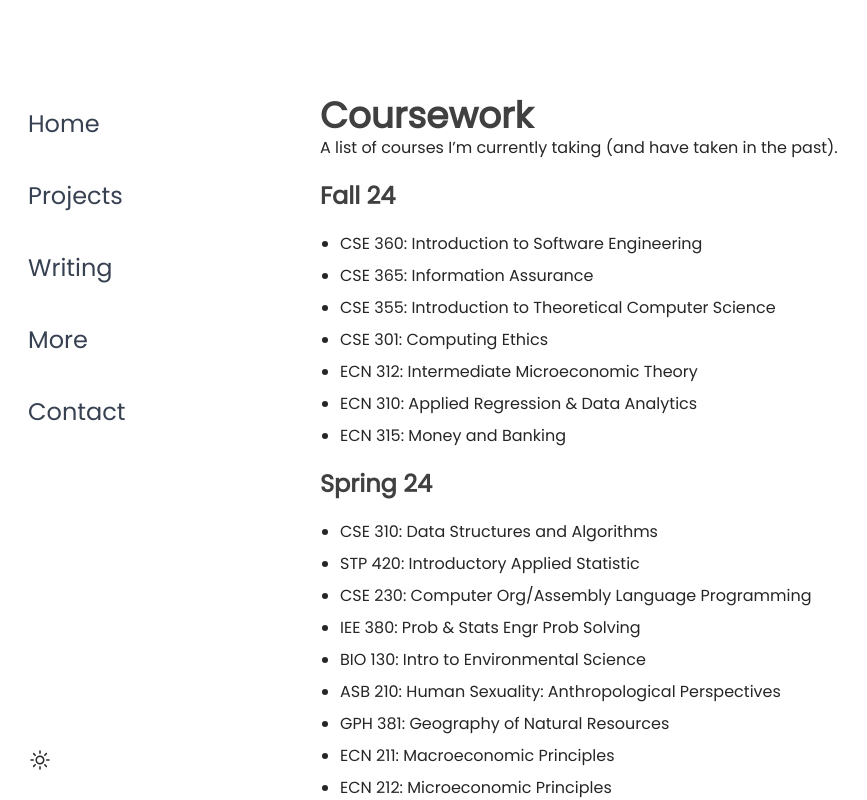
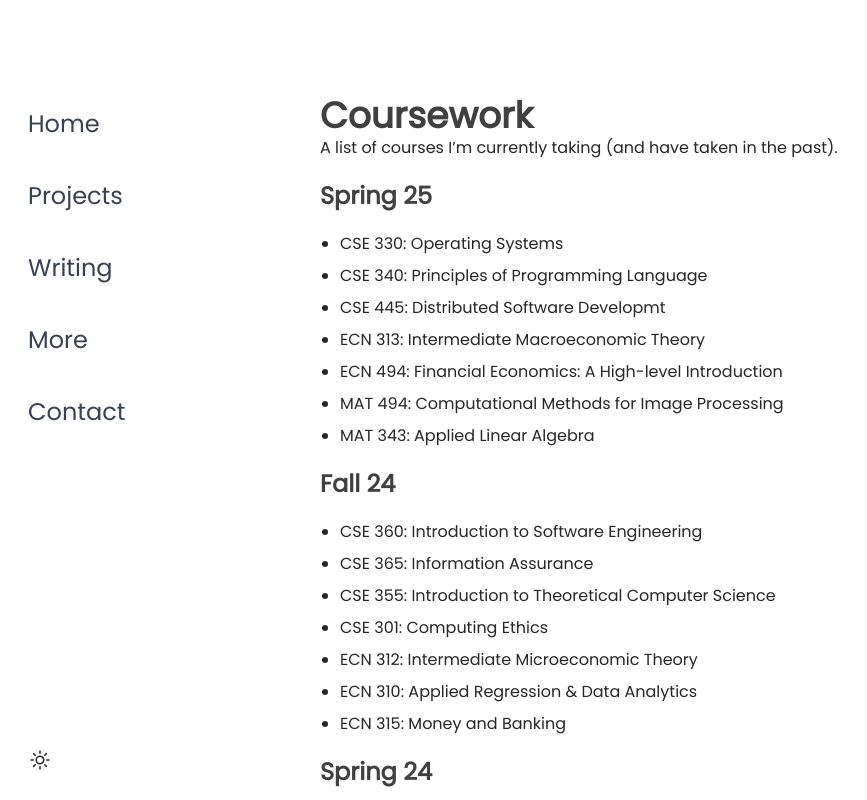
Before and after one commit to achntj/www, a Next.js app: page /coursework in a window 1280 px wide. Shown: the top 800 px of the page, without its empty margins (0-867 px from the left). Built offline with nearby package versions, Linux system fonts and the light colour scheme.

Commit message:
update: coursework

```diff
--- a/pages/coursework.tsx
+++ b/pages/coursework.tsx
@@ -9,6 +9,16 @@ export default function Uses() {
           A list of courses I’m currently taking (and have taken in the past).
         </p>
 
+        <h3 className="my-5 text-2xl font-bold">Spring 25</h3>
+        <ul className="pl-5 list-disc space-y-2">
+          <li>CSE 330: Operating Systems</li>
+          <li>CSE 340: Principles of Programming Language</li>
+          <li>CSE 445: Distributed Software Developmt</li>
+          <li>ECN 313: Intermediate Macroeconomic Theory</li>
+          <li>ECN 494: Financial Economics: A High-level Introduction</li>
+          <li>MAT 494: Computational Methods for Image Processing</li>
+          <li>MAT 343: Applied Linear Algebra</li>
+        </ul>
         <h3 className="my-5 text-2xl font-bold">Fall 24</h3>
         <ul className="pl-5 list-disc space-y-2">
           <li>CSE 360: Introduction to Software Engineering</li>
```
